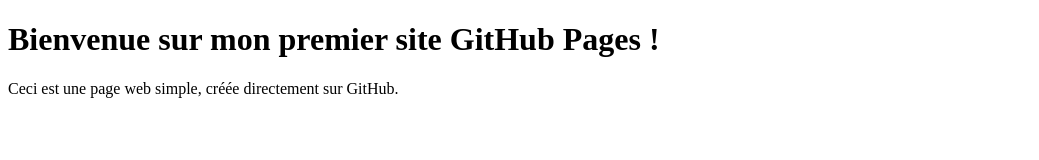
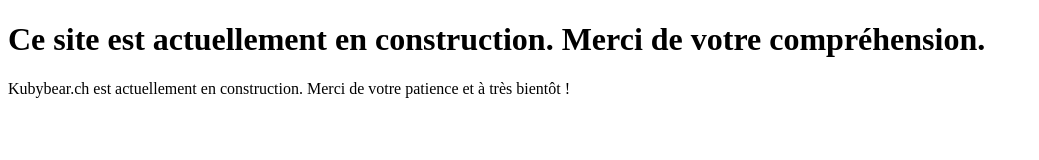
Before and after one commit to KubyBear/kubybear, a plain HTML site: page index.html in a window 1280 px wide. Shown: the whole page, without its empty margins (0-1039 px from the left). Drawn offline with Linux system fonts and the light colour scheme.

Commit message:
Update index.html

```diff
--- a/index.html
+++ b/index.html
@@ -2,10 +2,14 @@
 <html lang="fr">
 <head>
   <meta charset="UTF-8">
-  <title>Mon premier site</title>
+  <title>Mon site GitHub Pages</title>
+  <meta name="viewport" content="width=device-width, initial-scale=1">
+  <link rel="stylesheet" href="style.css">
 </head>
 <body>
-  <h1>Bienvenue sur mon premier site GitHub Pages !</h1>
-  <p>Ceci est une page web simple, créée directement sur GitHub.</p>
+  <div class="container">
+    <h1>Ce site est actuellement en construction. Merci de votre compréhension.</h1>
+    <p>Kubybear.ch est actuellement en construction. Merci de votre patience et à très bientôt !</p>
+  </div>
 </body>
 </html>
```
